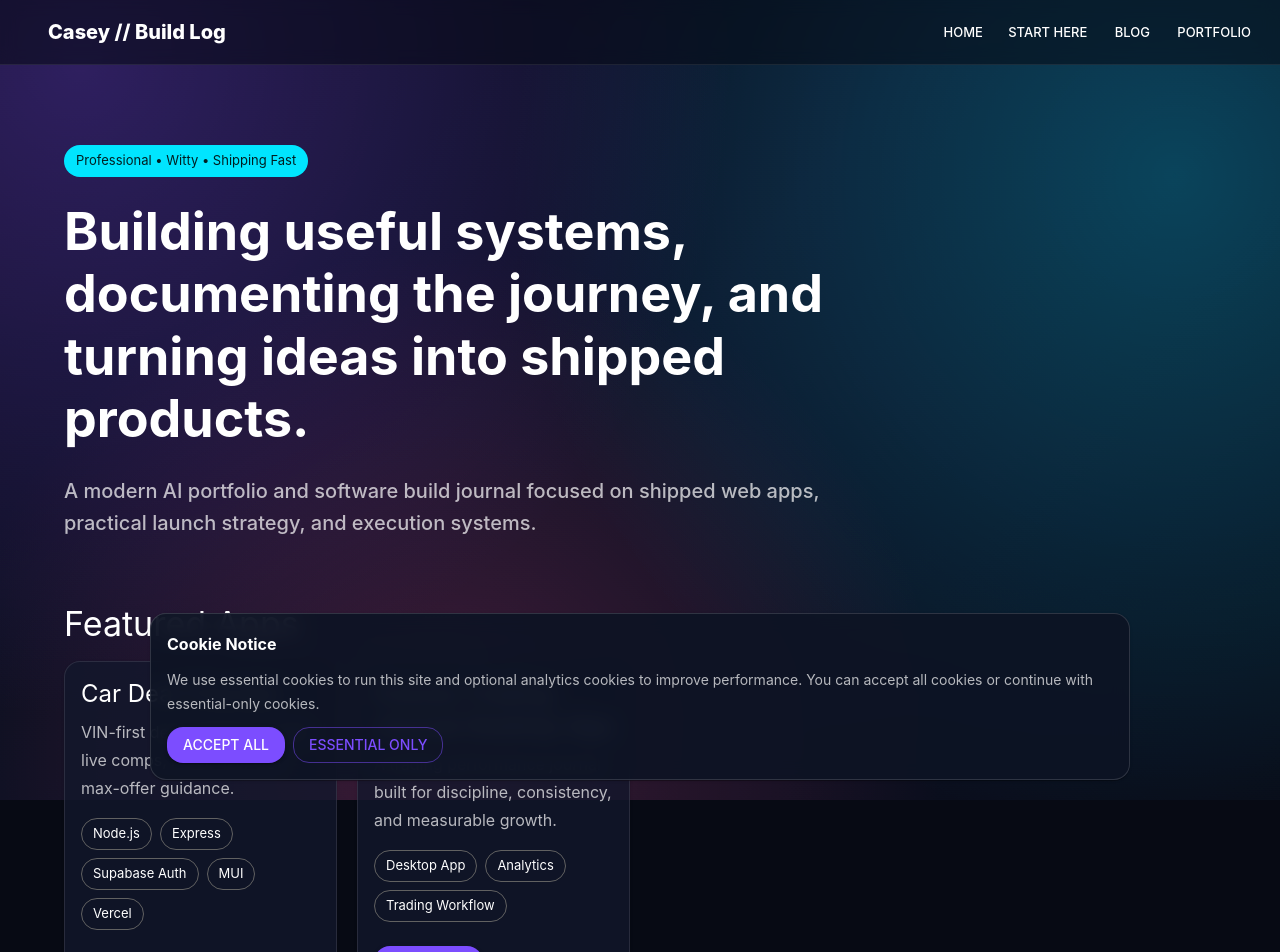
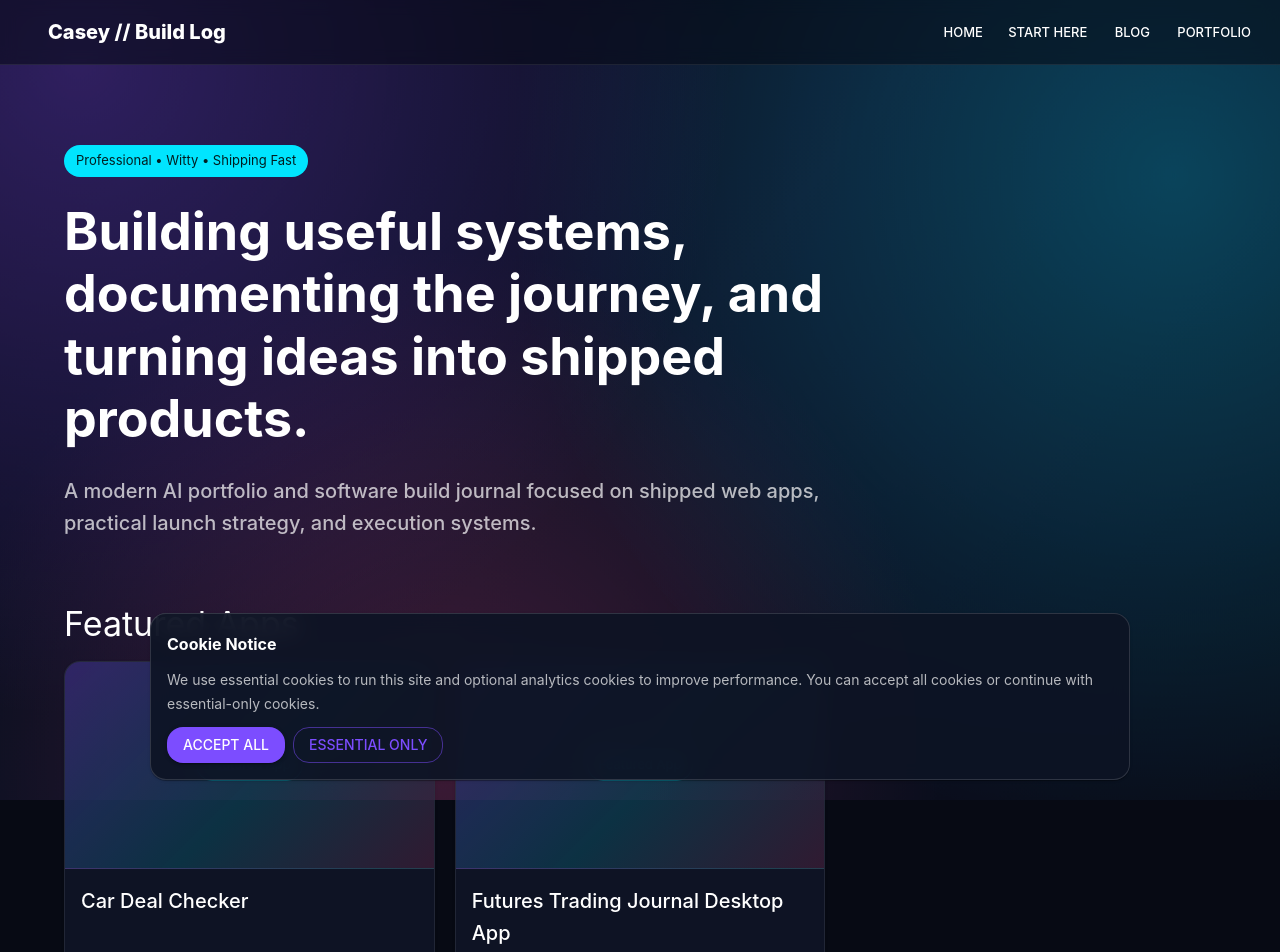
Before and after one commit to AIBotCasey/casey-pages, a React (Vite) app: page / in a window 1280 px wide. Shown: the top 952 px of the page. Built offline with nearby package versions, Linux system fonts and the light colour scheme; some icons are missing.

Commit message:
Match featured app cards to blog card layout with image-style placeholders

```diff
--- a/src/pages/HomePage.jsx
+++ b/src/pages/HomePage.jsx
@@ -57,16 +57,46 @@ export default function HomePage() {
         <Typography variant="h4" sx={{ mb: 2 }}>Featured Apps</Typography>
         <Grid container spacing={2.5}>
           {featuredProjects.map((project) => (
-            <Grid size={{ xs: 12, sm: 6, lg: 3 }} key={project.slug}>
-              <Card sx={{ height: '100%', background: 'rgba(18, 24, 44, 0.78)', border: '1px solid rgba(255,255,255,0.1)' }}>
-                <CardContent>
-                  <Typography variant="h5" gutterBottom>{project.name}</Typography>
-                  <Typography color="text.secondary" sx={{ mb: 2 }}>{project.tagline}</Typography>
-                  <Stack direction="row" spacing={1} flexWrap="wrap" useFlexGap>
-                    {project.stack.map((tag) => <Chip key={tag} label={tag} variant="outlined" />)}
-                  </Stack>
+            <Grid size={{ xs: 12, sm: 6, md: 4 }} key={project.slug}>
+              <Card
+                sx={{
+                  height: '100%',
+                  display: 'flex',
+                  flexDirection: 'column',
+                  background: 'rgba(18, 24, 44, 0.72)',
+                  border: '1px solid rgba(255,255,255,0.08)',
+                }}
+              >
+                <Box
+                  sx={{
+                    aspectRatio: '16 / 9',
+                    borderBottom: '1px solid rgba(255,255,255,0.08)',
+                    display: 'flex',
+                    alignItems: 'center',
+                    justifyContent: 'center',
+                    background:
+                      'linear-gradient(135deg, rgba(124,77,255,0.28) 0%, rgba(0,229,255,0.14) 55%, rgba(255,64,129,0.14) 100%)',
+                  }}
+                >
+                  <Chip label="Featured App" color="secondary" variant="outlined" />
+                </Box>
+                <CardContent sx={{ flexGrow: 1 }}>
+                  <Typography
+                    variant="h6"
+                    gutterBottom
+                    sx={{
+                      display: '-webkit-box',
+                      WebkitLineClamp: 2,
+                      WebkitBoxOrient: 'vertical',
+                      overflow: 'hidden',
+                      minHeight: '3.2em',
+                    }}
+                  >
+                    {project.name}
+                  </Typography>
+                  <Typography color="text.secondary">{project.tagline}</Typography>
                 </CardContent>
-                <CardActions sx={{ px: 2, pb: 2, gap: 1, flexWrap: 'wrap' }}>
+                <CardActions sx={{ px: 2, pb: 2, mt: 'auto', gap: 1, flexWrap: 'wrap' }}>
                   <Button variant="contained" href={project.repoUrl} target="_blank" rel="noreferrer">View Repo</Button>
                   {project.liveUrl ? (
                     <Button variant="outlined" href={project.liveUrl} target="_blank" rel="noreferrer">Live App</Button>
```
